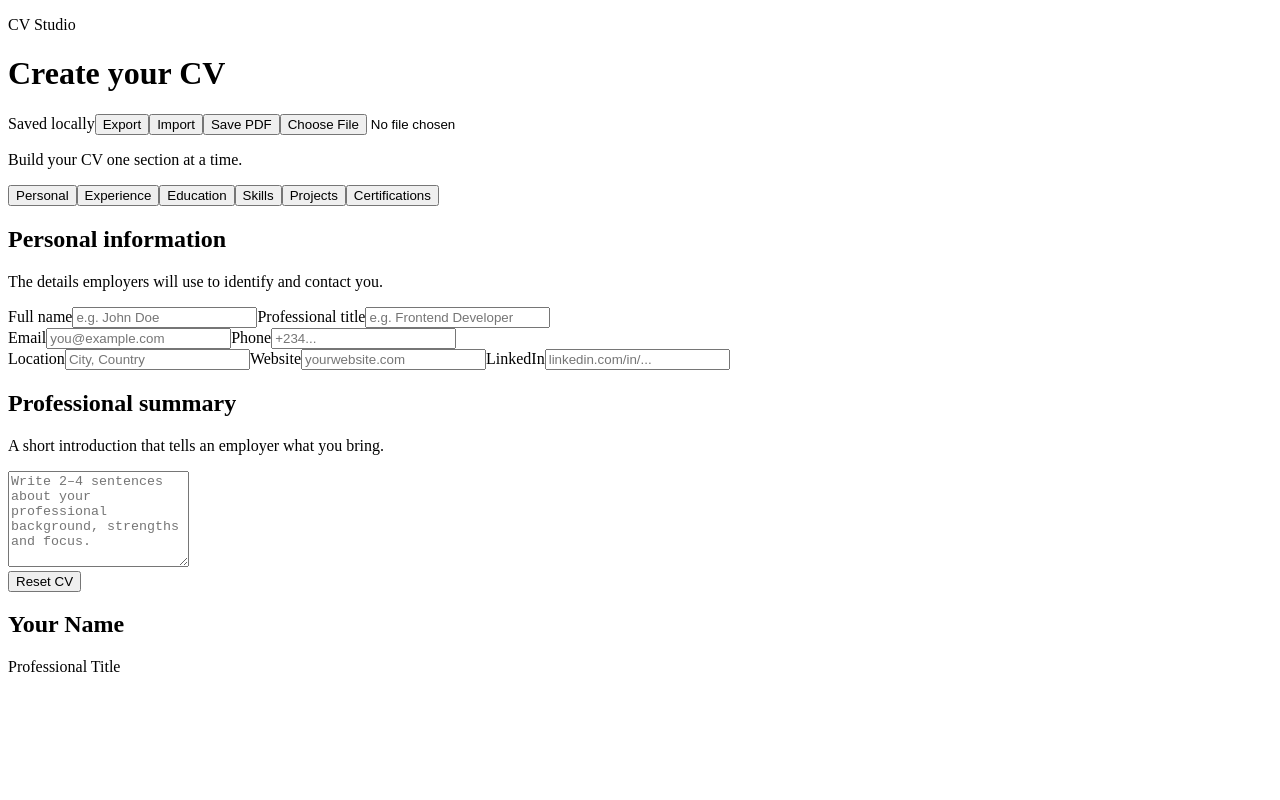
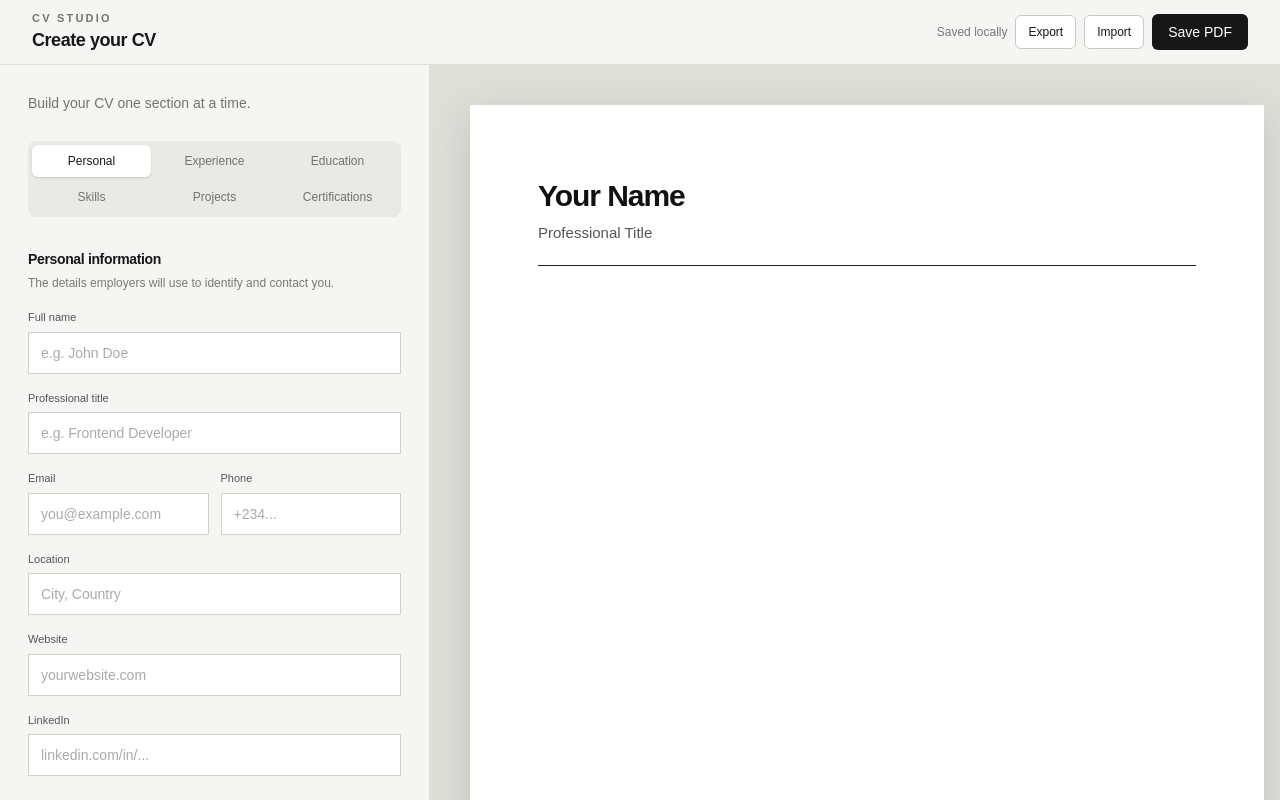
Before and after one commit to JJTGG/cv-generator, a Next.js app: page / in a window 1280 px wide. Shown: the top 800 px of the page. Built offline with nearby package versions, Linux system fonts and the light colour scheme.

Commit message:
chore: initialize Next.js project

```diff
--- /dev/null
+++ b/app/layout.tsx
@@ -0,0 +1,19 @@
+import type { Metadata } from "next";
+import "./globals.css";
+
+export const metadata: Metadata = {
+  title: "CV Studio",
+  description: "Create and export a professional CV."
+};
+
+export default function RootLayout({
+  children
+}: Readonly<{
+  children: React.ReactNode;
+}>) {
+  return (
+    <html lang="en">
+      <body>{children}</body>
+    </html>
+  );
+}
```
